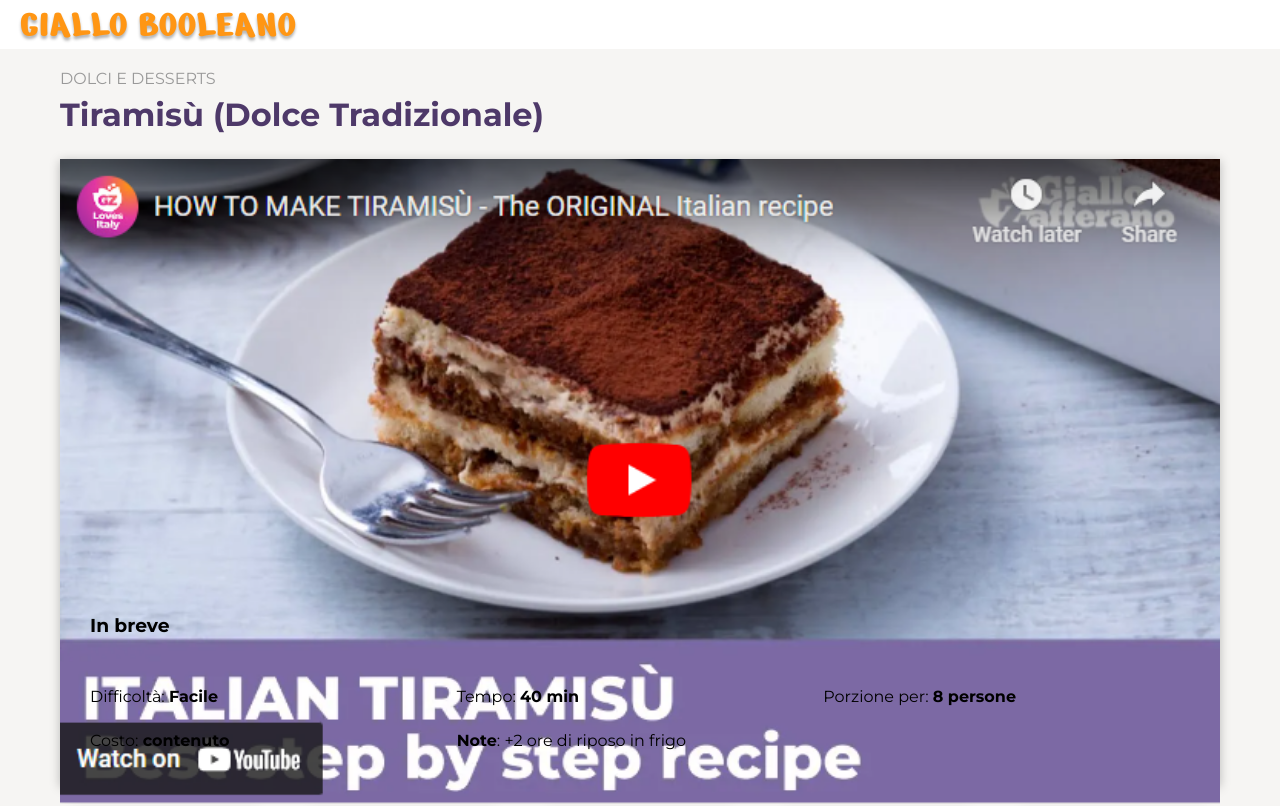
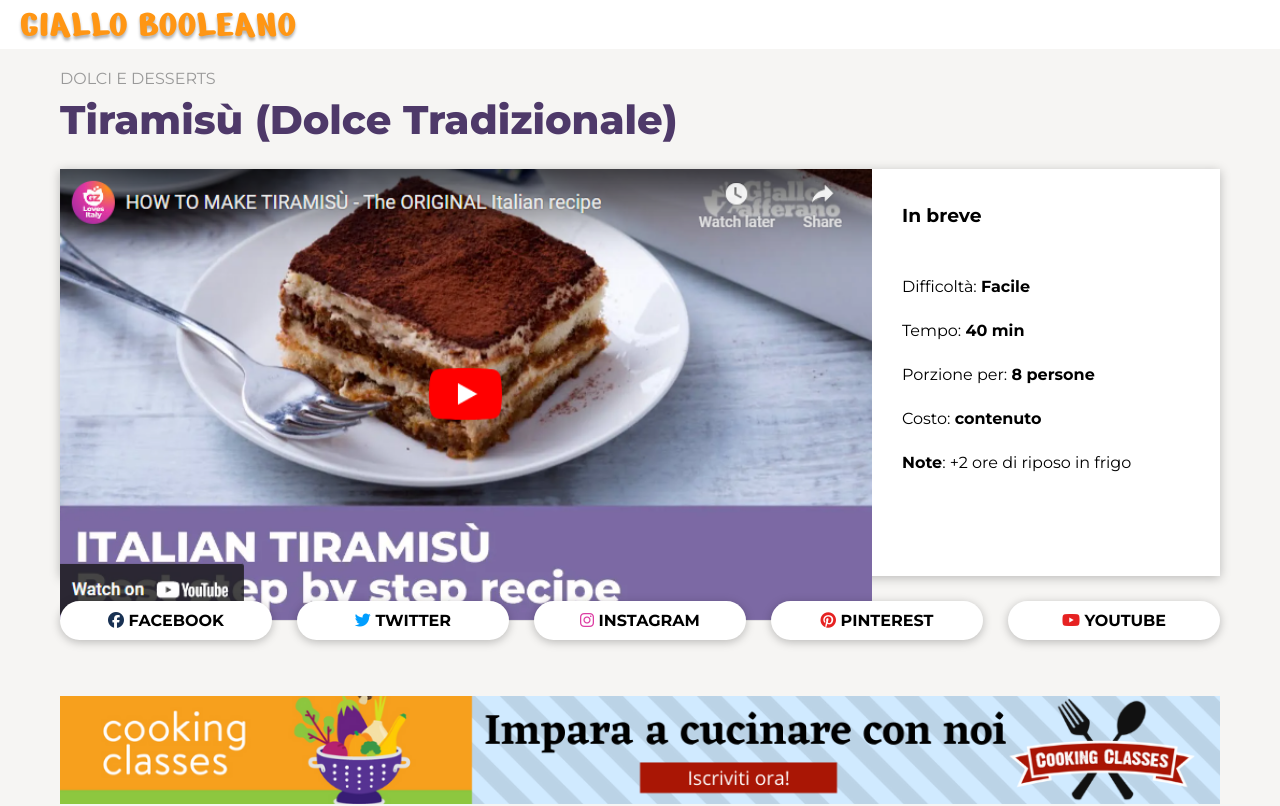
Before and after one commit to Aj-Herrera-99/htmlcss-responsive-layout, a plain HTML site: page index.html in a window 1280 px wide. Shown: the top 806 px of the page. Drawn offline with Linux system fonts and the light colour scheme.

Commit message:
desktop version (problema thumbnail da desktop in su overflow)

```diff
--- a/css/style.css
+++ b/css/style.css
@@ -71,6 +71,9 @@ footer {
     flex-wrap: nowrap;
 }
 
+.items-start {
+    align-items: flex-start;
+}
 .items-center {
     align-items: center;
 }
@@ -212,6 +215,17 @@ header {
     font-size: 1.5rem;
 }
 
+.brands {
+    font-weight: 700;
+    font-style: normal;
+    text-transform: uppercase;
+}
+
+.brands span {
+    display: none;
+}
+
+
 .facebook {
     color: #183153;
 }
@@ -260,8 +274,11 @@ footer ul {
 }
 
 
+.debug2 {
+    /* border: 3px solid blue; */
+}
 .debug {
-    /* border: 1px solid red; */
+    border: 3px solid red;
 }
 
 /***************************************
@@ -282,6 +299,15 @@ MEDIA QUERIES
     /* description */
     .titles h1 {
         font-size: 2rem;
+    }
+
+    /* IMMAGINE VA IN OVERFLOW RISOLVERE */
+    .thumbnail {
+        /* border: 3px solid green; */
+    }
+
+    .thumbnail img {
+
     }
 
     .info {
@@ -324,3 +350,45 @@ MEDIA QUERIES
         display: table;
       }
 }
+
+@media screen and (min-width: 992px) {
+     /* description */
+     .titles h1 {
+        font-size: 2.5rem;
+        font-weight: 800;
+    }
+
+    .recipe-info {
+        flex-direction: row;
+    }
+    .thumbnail {
+        width: 70%;
+    }
+
+    .info {
+        width: 30%;
+    }
+
+    .info-list {
+        flex-direction: column;
+    }
+    .info-list > li {
+        width: 100%;
+    }
+
+    .brands span {
+        display: block;
+    }
+
+    /* footer */
+    footer {
+        padding-inline: 20px;
+        display: flex;
+        justify-content: space-between;
+        align-items: center;
+    }
+
+    footer address {
+        align-items: flex-start;
+    }
+}
--- a/index.html
+++ b/index.html
@@ -37,7 +37,7 @@
                 </div>
                 <!-- thumbnail e info in breve -->
                 <div class="recipe-info d-flex flex-col bg-white shadow-md">
-                    <div class="thumbnail">
+                    <div class="thumbnail debug2">
                         <img src="img/image (10).png" alt="thumbnail tiramisù">
                     </div>
                     <div class="info d-flex flex-col gap-lg p-35-30">
@@ -54,28 +54,33 @@
                 <!-- social -->
                 <ul class="brands d-flex content-between gap-sm">
                     <li>
-                        <a class="bg-white brand p-brand shadow-md bd-xl text-center" href="">
+                        <a class="d-flex content-center items-center bg-white brand p-brand shadow-md bd-xl" href="">
                             <i class="fa-brands fa-facebook facebook"></i>
+                            <span>&nbsp;facebook</span>
                         </a>
                     </li>
                     <li>
-                        <a class="bg-white brand p-brand shadow-md bd-xl text-center" href="">
+                        <a class="d-flex content-center items-center bg-white brand p-brand shadow-md bd-xl" href="">
                             <i class="fa-brands fa-twitter twitter"></i>
+                            <span>&nbsp;twitter</span>
                         </a>
                     </li>
                     <li>
-                        <a class="bg-white brand p-brand shadow-md bd-xl text-center" href="">
+                        <a class="d-flex content-center items-center bg-white brand p-brand shadow-md bd-xl" href="">
                             <i class="fa-brands fa-instagram instagram"></i>
+                            <span>&nbsp;instagram</span>
                         </a>
                     </li>
                     <li>
-                        <a class="bg-white brand p-brand shadow-md bd-xl text-center" href="">
+                        <a class="d-flex content-center items-center bg-white brand p-brand shadow-md bd-xl" href="">
                             <i class="fa-brands fa-pinterest pinterest"></i>
+                            <span>&nbsp;pinterest</span>
                         </a>
                     </li>
                     <li>
-                        <a class="bg-white brand p-brand shadow-md bd-xl text-center" href="">
+                        <a class="d-flex content-center items-center bg-white brand p-brand shadow-md bd-xl" href="">
                             <i class="fa-brands fa-youtube youtube"></i>
+                            <span>&nbsp;youtube</span>
                         </a>
                     </li>
                 </ul>
```
